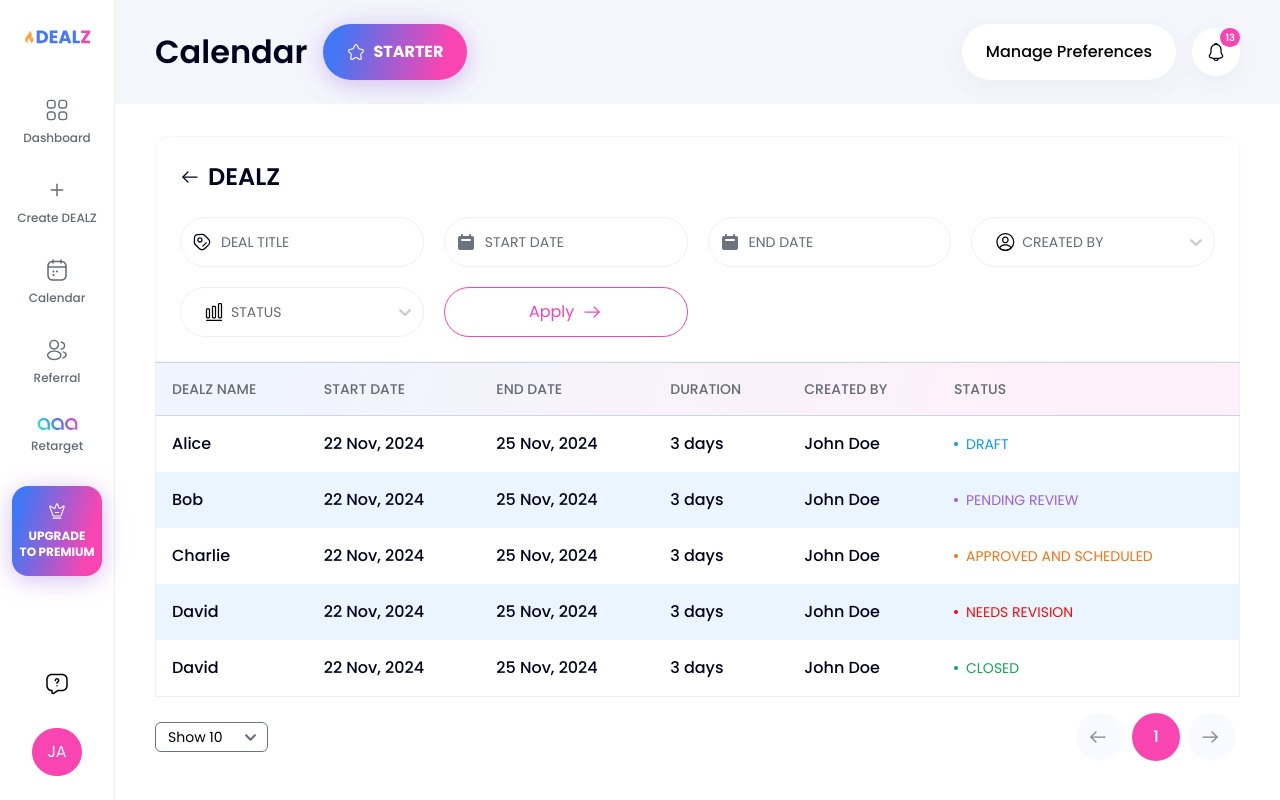
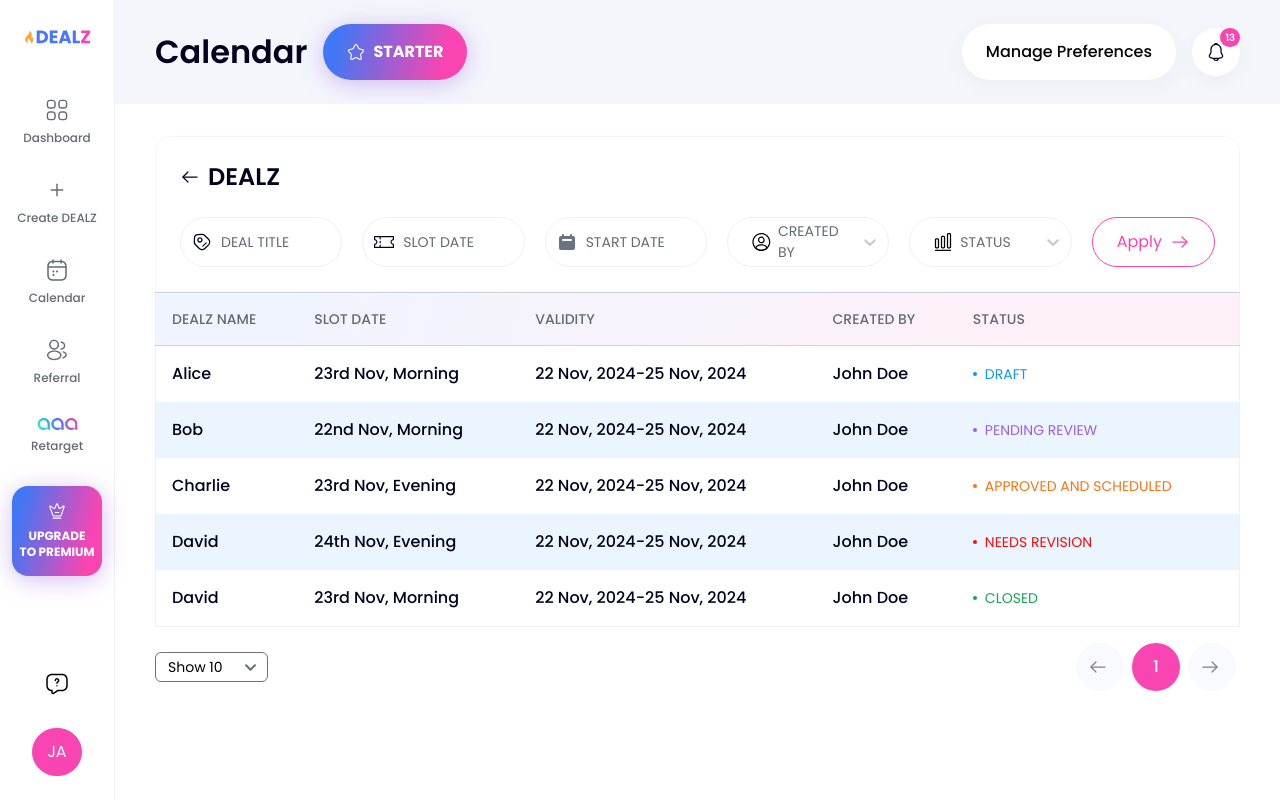
Before and after one commit to rienierpatron/d_e_a_l_z_managementfrontend, a Next.js app: page /calendar in a window 1280 px wide. Built offline with nearby package versions, Linux system fonts and the light colour scheme.

Commit message:
[CT-2267]-UI fixes

```diff
--- a/src/components/DashboardInsights/DealStats.jsx
+++ b/src/components/DashboardInsights/DealStats.jsx
@@ -30,7 +30,7 @@ const DealzStats = ({
         >
           {icon}
         </div>
-        <FormSelect
+        {/* <FormSelect
           options={[{ label: "DEC, 2024", value: "DEC, 2024" }]}
           rounded
           height="48px"
@@ -38,7 +38,7 @@ const DealzStats = ({
             paddingLeft: "16px",
             paddingRight: "16px",
           }}
-        />
+        /> */}
       </div>
       <div className="flex items-center justify-between">
         <Typography
--- a/src/components/DashboardInsights/RemainingDealz.jsx
+++ b/src/components/DashboardInsights/RemainingDealz.jsx
@@ -50,7 +50,7 @@ const RemainingDealz = ({ totalDealz, remainingDealz }) => {
       </div>
       <Button
         variant="primary"
-        className="px-4 py-[10px] w-max z-10"
+        className="pl-2 pr-4 py-[10px] w-max z-10"
         outlined
         icon={<IconAdd />}
         isRound
--- a/src/components/DealzFilter/index.jsx
+++ b/src/components/DealzFilter/index.jsx
@@ -72,7 +72,7 @@ const DealzFilter = ({ fields, onApply, className }) => {
   };
 
   return (
-    <div className={classNames("grid grid-cols-4 gap-5", className)}>
+    <div className={classNames("flex gap-5", className)}>
       {fields.map((field) => renderField(field))}
       <Button
         variant="primary"
--- a/src/pages/calendar.jsx
+++ b/src/pages/calendar.jsx
@@ -20,41 +20,41 @@ export default function Calendar() {
     () => [
       {
         dealz_title: "Alice",
+        slot_date: "23rd Nov, Morning",
         start_date: "22 Nov, 2024",
         end_date: "25 Nov, 2024",
-        duration: "3 days",
         created_by: "John Doe",
         status: "draft",
       },
       {
         dealz_title: "Bob",
+        slot_date: "22nd Nov, Morning",
         start_date: "22 Nov, 2024",
         end_date: "25 Nov, 2024",
-        duration: "3 days",
         created_by: "John Doe",
         status: "pending",
       },
       {
         dealz_title: "Charlie",
+        slot_date: "23rd Nov, Evening",
         start_date: "22 Nov, 2024",
         end_date: "25 Nov, 2024",
-        duration: "3 days",
         created_by: "John Doe",
         status: "approved",
       },
       {
         dealz_title: "David",
+        slot_date: "24th Nov, Evening",
         start_date: "22 Nov, 2024",
         end_date: "25 Nov, 2024",
-        duration: "3 days",
         created_by: "John Doe",
         status: "revision",
       },
       {
         dealz_title: "David",
+        slot_date: "23rd Nov, Morning",
         start_date: "22 Nov, 2024",
         end_date: "25 Nov, 2024",
-        duration: "3 days",
         created_by: "John Doe",
         status: "closed",
       },
@@ -69,16 +69,15 @@ export default function Calendar() {
         accessorKey: "dealz_title",
       },
       {
-        header: "START DATE",
-        accessorKey: "start_date",
+        header: "SLOT DATE",
+        accessorKey: "slot_date",
       },
       {
-        header: "END DATE",
-        accessorKey: "end_date",
-      },
-      {
-        header: "DURATION",
-        accessorKey: "duration",
+        header: "VALIDITY",
+        accessorKey: "start_date",
+        Cell: ({ row: { original } }) => {
+          return original.start_date + '-' + original.end_date;
+        }
       },
       {
         header: "CREATED BY",
@@ -110,16 +109,18 @@ export default function Calendar() {
       fullWidth: true
     },
     {
+      id: "slot_date",
+      type: "input",
+      placeholder: "SLOT DATE",
+      icon: "/icons/slot-icon.svg",
+      className: "!pl-10 py-3 !h-auto !w-full",
+      iconClassName: "!left-3",
+      fullWidth: true
+    },
+    {
       id: "start_date",
       type: "datePicker",
       placeholder: "START DATE",
-      inputClassName: "!rounded-[32px] !pl-10 !py-3 !h-[50px]",
-      className: "w-full",
-    },
-    {
-      id: "end_date",
-      type: "datePicker",
-      placeholder: "END DATE",
       inputClassName: "!rounded-[32px] !pl-10 !py-3 !h-[50px]",
       className: "w-full",
     },
```
